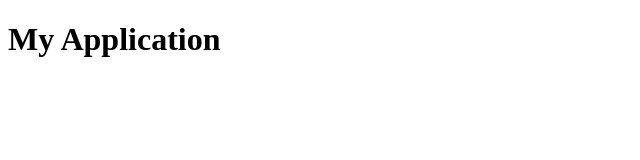
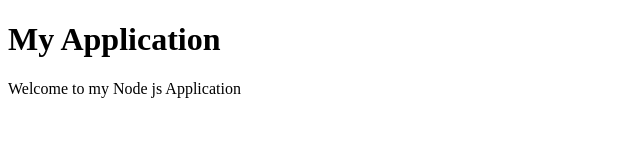
Before and after one commit to PhO3NiX-2807/web-server, a website: page public/index.html in a window 1280 px wide. Shown: the whole page, without its empty margins (0-640 px from the left). Drawn offline with Linux system fonts and the light colour scheme.

Commit message:
Update index.html

```diff
--- a/public/index.html
+++ b/public/index.html
@@ -5,6 +5,7 @@
         <title>My App</title>
     </head>
     <body>
-        <h1>My Application</h1>
+        <h1>My Application </h1>
+        <p> Welcome to my Node js Application</p>
     </body>
 </html>
```
